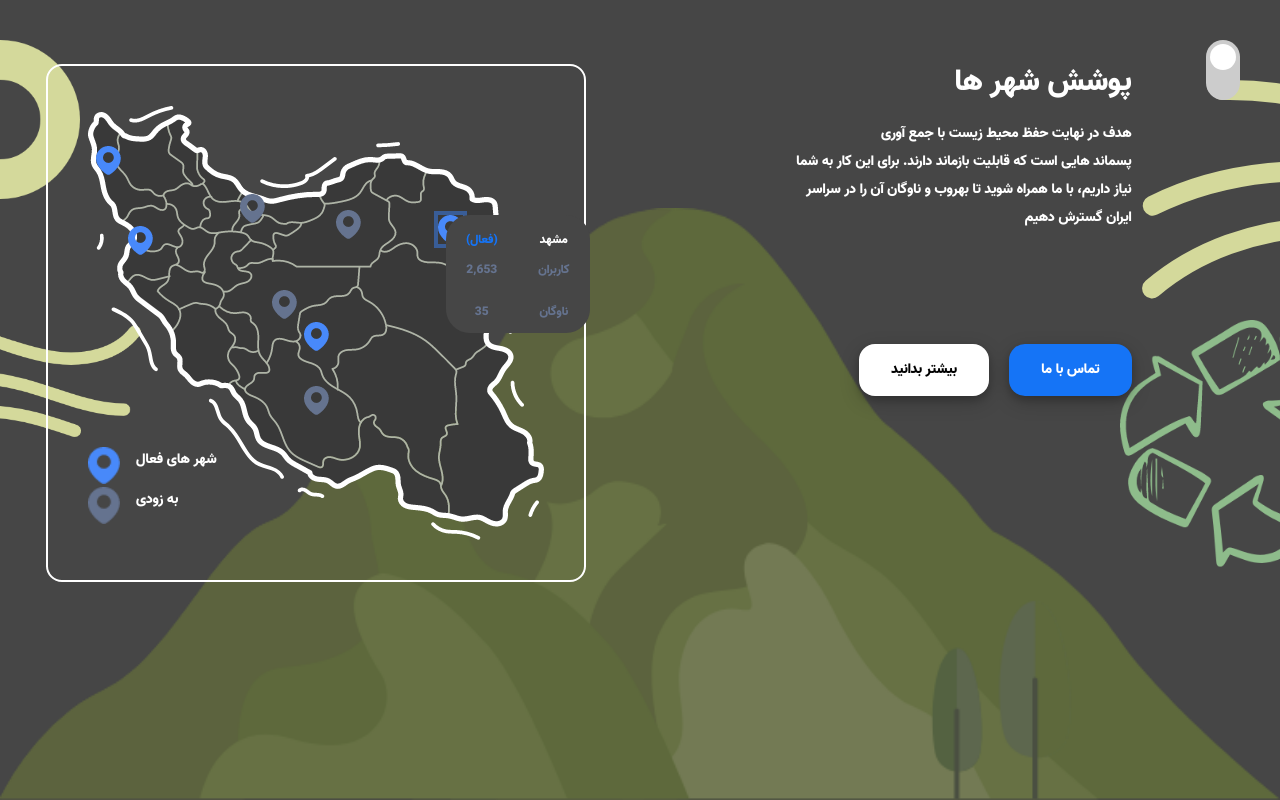
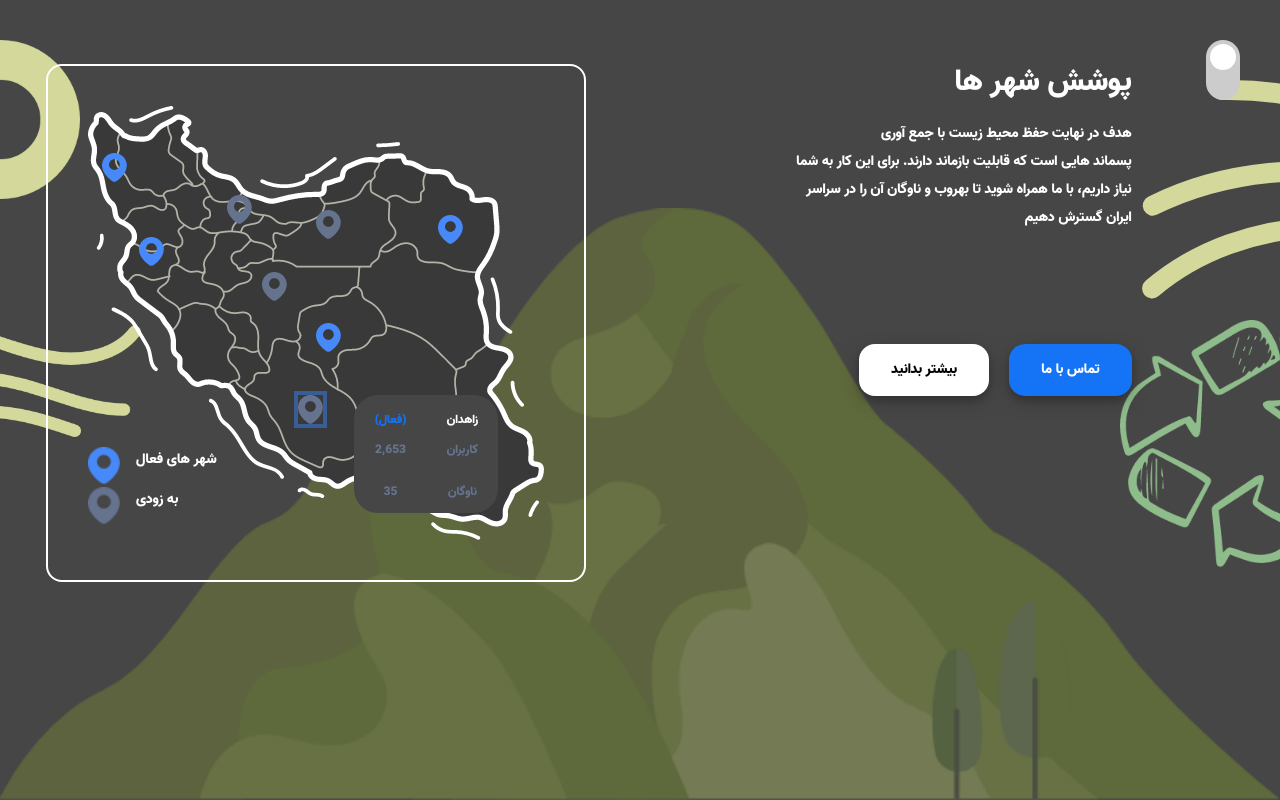
Before and after one commit to hiphoppa/TailwindCss, a React (Create React App) app: page / in a window 1280 px wide. Both pictures are taken after a click on the picture 316 px from the left and 400 px from the top of the page. Built offline with nearby package versions, Linux system fonts and the light colour scheme.

Commit message:
map town Icons completed

```diff
--- a/src/Content/Map.jsx
+++ b/src/Content/Map.jsx
@@ -1,8 +1,12 @@
 import React, { Fragment, useState } from 'react';
-import Town from './Towns';
+import Zahedan from '../Towns/Town1';
+import Town from '../Towns/Towns';
+// import Fars from '../Towns/Fars';
 
 const Map = ({ dark }) => {
-    const [mashhad, setMashhad] = useState(false)
+    const [mashhad, setMashhad] = useState(true)
+    const [zahedan, setZahedan] = useState(true)
+    // const [fars, setFars] = useState(false)
     return (
         <Fragment>
             <div className='border-solid border-2 p-10 m-10 md:m-0 rounded-2xl border-white relative mt-8 md:mt-0'>
@@ -17,15 +21,32 @@ const Map = ({ dark }) => {
                     <img src="./img/Path 206.png" alt="path 206 sm" className='z-10 flex sm:hidden w-4' />
                 </div>
                 <img src={dark ? './img/Group 28@2x.png' : './img/Group -1@2x.png'} className='c-transition' alt="group" />
-                <img src="./img/Path 207@2x.png" alt="path lg" className='absolute top-80 left-64 cursor-pointer hidden sm:flex' />
+                <div className="sm:-top-1/3 sm:-left-1/10 hidden relative sm:flex">
+                    <img
+                        src="./img/Path 207@2x.png"
+                        alt="path lg"
+                        className={`absolute top-0 left-64 cursor-pointer hidden sm:flex ${zahedan ? '' : 'ring-4'}`}
+                        onClick={() => setZahedan(!zahedan)}
+                    />
+                    <Zahedan hide={zahedan} dark={dark} />
+                </div>
                 <img src="./img/Path 207.png" alt="path sm" className='absolute top-40 left-32 cursor-pointer flex sm:hidden' />
-                <img src="./img/Path 207@2x.png" alt="path lg" className='absolute top-56 left-56 cursor-pointer hidden sm:flex' />
+                <img src="./img/Path 207@2x.png" alt="path lg" className='absolute top-4/10 left-4/10 cursor-pointer hidden sm:flex' />
+                {/* <div className="sm:-top-110 sm:-left-1/10 hidden relative sm:flex">
+                    <img
+                        src="./img/Path 207@2x.png"
+                        alt="path lg"
+                        className='absolute top-56 left-56 cursor-pointer hidden sm:flex'
+                        onClick={() => setFars(!fars)}
+                    />
+                    <Fars hide={fars} dark={dark} />
+                </div> */}
                 <img src="./img/Path 207.png" alt="path sm" className='absolute top-28 left-32 cursor-pointer flex sm:hidden' />
-                <img src="./img/Path 207@2x.png" alt="path lg" className='absolute top-36 left-72 cursor-pointer hidden sm:flex' />
+                <img src="./img/Path 207@2x.png" alt="path lg" className='absolute top-28/100 left-2/4 cursor-pointer hidden sm:flex' />
                 <img src="./img/Path 207.png" alt="path sm" className='absolute top-20 left-40 cursor-pointer flex sm:hidden' />
-                <img src="./img/Path 207@2x.png" alt="path lg" className='absolute top-32 left-48 cursor-pointer hidden sm:flex' />
+                <img src="./img/Path 207@2x.png" alt="path lg" className='absolute top-1/4 left-1/3 cursor-pointer hidden sm:flex' />
                 <img src="./img/Path 207.png" alt="path sm" className='absolute top-20 left-28 cursor-pointer flex sm:hidden' />
-                <img src="./img/Path 206@2x.png" alt="path lg" className='absolute top-64 left-64 cursor-pointer hidden sm:flex' />
+                <img src="./img/Path 206@2x.png" alt="path lg" className='absolute top-2/4 left-2/4 cursor-pointer hidden sm:flex' />
                 <img src="./img/Path 206.png" alt="path sm" className='absolute top-32 left-36 cursor-pointer flex sm:hidden' />
                 <div className="sm:-top-3/4 sm:left-1/10 hidden relative sm:flex">
                     <img
@@ -37,9 +58,9 @@ const Map = ({ dark }) => {
                     <Town hide={mashhad} dark={dark} />
                 </div>
                 <img src="./img/Path 206.png" alt="path sm" className='absolute top-20 left-48 cursor-pointer flex sm:hidden' />
-                <img src="./img/Path 206@2x.png" alt="path lg" className='absolute top-40 left-20 cursor-pointer hidden sm:flex' />
+                <img src="./img/Path 206@2x.png" alt="path lg" className='absolute top-1/3 left-17/100 cursor-pointer hidden sm:flex' />
                 <img src="./img/Path 206.png" alt="path sm" className='absolute top-24 left-20 cursor-pointer flex sm:hidden' />
-                <img src="./img/Path 206@2x.png" alt="path lg" className='absolute hidden sm:flex top-20 left-12 cursor-pointer' />
+                <img src="./img/Path 206@2x.png" alt="path lg" className='absolute hidden sm:flex top-17/100 left-1/10 cursor-pointer' />
                 <img src="./img/Path 206.png" alt="path sm" className='absolute flex sm:hidden top-16 left-12 cursor-pointer' />
             </div>
         </Fragment>
--- /dev/null
+++ b/src/Towns/Town1.jsx
@@ -0,0 +1,34 @@
+import React, { Fragment } from 'react';
+
+const Zahedan = ({hide, dark}) => {
+    return (
+        <Fragment>
+            <div className={`absolute rounded-3xl lef-2/3 ${dark ? "bg-white" : "dark-mode"} w-36 flex justify-around ${hide ? "hidden" : "flex"}`}>
+                <table class="table-auto border-none mx-auto w-full mt-4">
+                    <thead className=''>
+                        <tr className='pb-8 leading-10'>
+                            <th className={`text-xs font-light ${dark ? 'c-text-light' : 'text-white'}`}> زاهدان </th>
+                            <th className='text-xs font-light c-blue'> (فعال) </th>
+                        </tr>
+                    </thead>
+                    <tbody className=''>
+                        <tr className=''>
+                            <td className='text-center'>
+                                <h2 className="text-xs font-light c-text-light-dark"> کاربران </h2>
+                            </td>
+                            <td className='c-text-light-dark text-xs font-light text-center leading-10'> 2,653 </td>
+                        </tr>
+                        <tr className=''>
+                            <td className='text-center'>
+                                <h2 className="text-xs font-light c-text-light-dark"> ناوگان </h2>
+                            </td>
+                            <td className='c-text-light-dark text-xs font-light text-center leading-10'> 35 </td>
+                        </tr>
+                    </tbody>
+                </table>
+            </div>
+        </Fragment>
+    );
+}
+
+export default Zahedan;
--- a/src/Content/Towns.jsx
+++ b/src/Towns/Towns.jsx
@@ -3,7 +3,7 @@ import React, { Fragment } from 'react';
 const Town = ({hide, dark}) => {
     return (
         <Fragment>
-            <div className={`absolute rounded-3xl ${dark ? "bg-white" : "dark-mode"} w-36 flex justify-around ${hide ? "hidden" : "flex"}`}>
+            <div className={`absolute rounded-3xl left-3/4 ${dark ? "bg-white" : "dark-mode"} w-36 flex justify-around ${hide ? "hidden" : "flex"}`}>
                 <table class="table-auto border-none mx-auto w-full mt-4">
                     <thead className=''>
                         <tr className='pb-8 leading-10'>
--- a/tailwind.config.js
+++ b/tailwind.config.js
@@ -5,6 +5,11 @@ module.exports = {
         extend: {
             inset: {
                 '1/10': '10%',
+                '-1/10': '-10%',
+                '-110': '-110%',
+                '4/10': '40%',
+                '28/100': '28%',
+                '17/100': '17%'
             },
         },
     },
```
Also changed, not shown: 1 other file (tests, documents, lock files or other folders).
